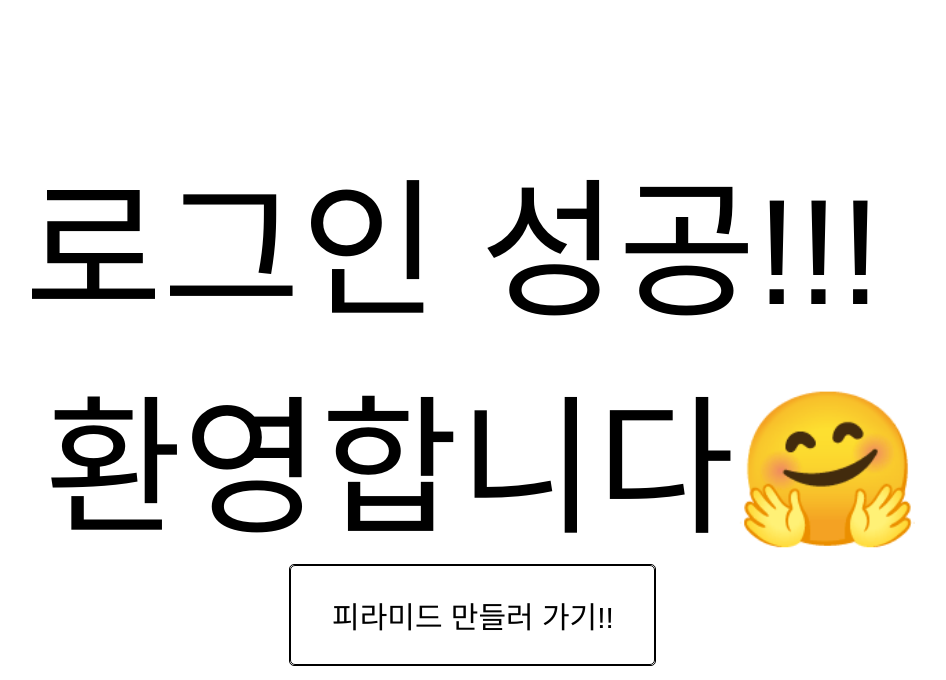
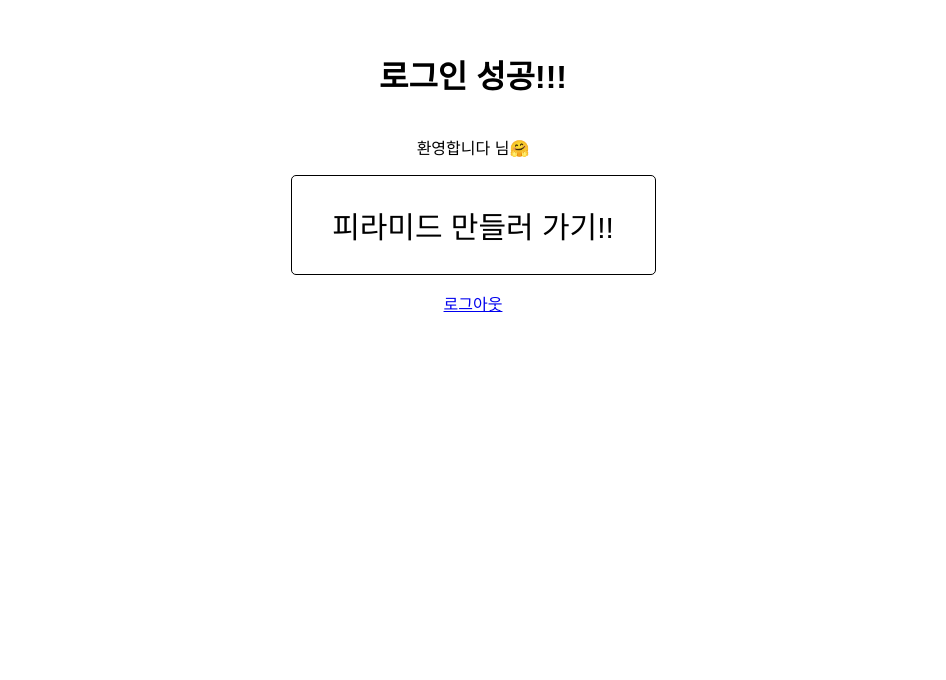
Before and after one commit to LEEJIHUN6844/DB_hash_Keep-me-logged-in, a plain HTML site: page login_success.html in a window 1280 px wide. Shown: the part 120-800 px from the top of the page, without its empty margins (167-1113 px from the left). Drawn offline with Linux system fonts and the light colour scheme.

Commit message:
Update login_success.html

```diff
--- a/login_success.html
+++ b/login_success.html
@@ -1,19 +1,17 @@
 <!DOCTYPE html>
 <html lang="ko">
-    <head>
-        <meta charset="UTF-8">
-        <meta name="viewport" content="width=device-width, initial-scale=1.0">
-        <link rel="stylesheet" href="sign_up_login.css">
-        <title>로그인 성공 페이지</title>
-    </head>
-    <body>
-        <!-- 텍스트 스타일 정해주기 -->
-        <div style="display:flex; flex-direction:column; justify-content:center; margin-top: 100px; font-size: 150px;">로그인 성공!!!
-            <span style="margin-left: 20px;">환영합니다🤗</span>
-            <!-- 피라미드 만들기 버튼 -->
-            <div class ="pyramid-button">
-                <button type="button" class="pyramid-button" onclick="location.href='Pyramid.html'">피라미드 만들러 가기!!</button>
-            </div>
-        </div>
-
-        <script src = "sign_up_login.js"></script>
+<head>
+    <meta charset="UTF-8">
+    <meta name="viewport" content="width=device-width, initial-scale=1.0">
+    <title>로그인 성공</title>
+    <link rel="stylesheet" href="/sign_up_login.css">
+</head>
+<body>
+    <h1>로그인 성공!!!</h1>
+    <p>환영합니다 <span id="username-display"></span>님🤗</p>
+    <div id="error-message" style="color: red;"></div>
+    <button class="pyramid-button" onclick="window.location.href='/Pyramid.html'">피라미드 만들러 가기!!</button>
+    <p><a href="#" onclick="logout()">로그아웃</a></p>
+    <script src="/sign_up_login.js"></script>
+</body>
+</html>
```
